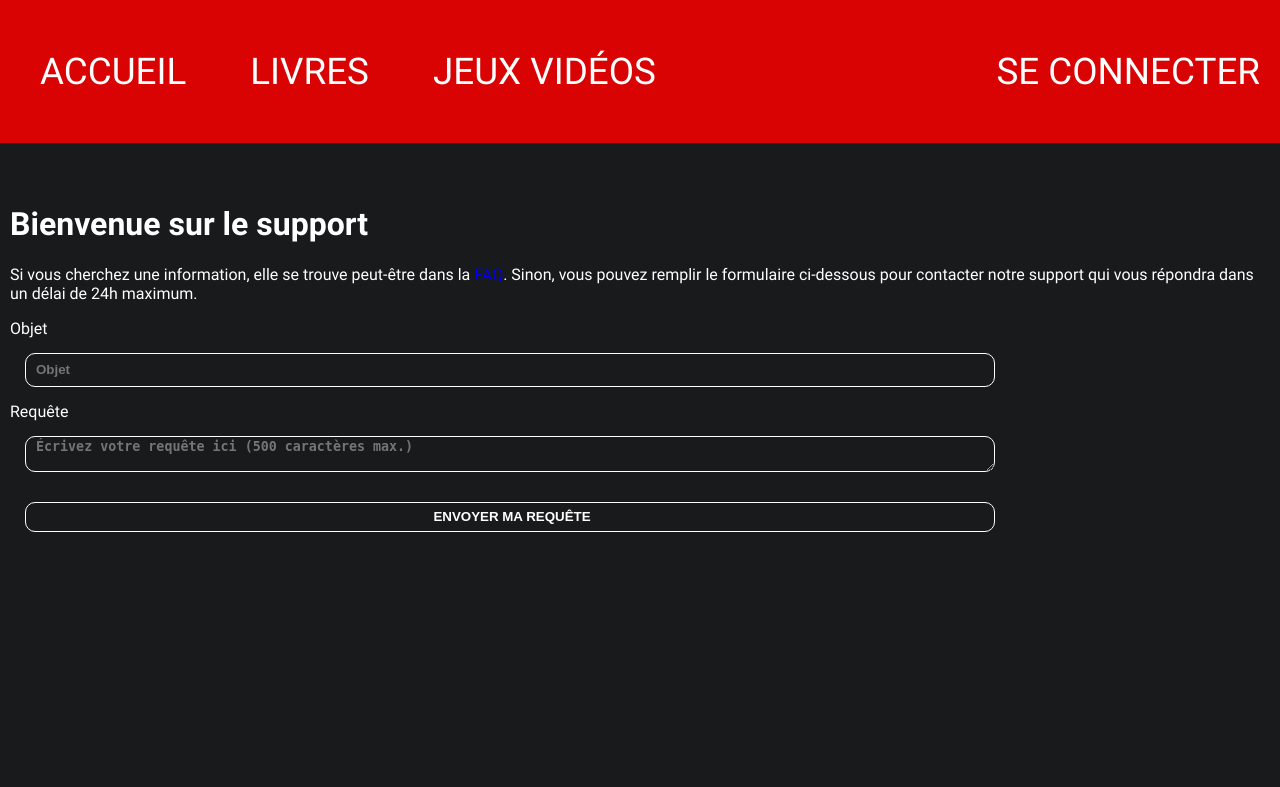
After one commit to CBo9/Project_TradeMark, a PHP site: template view/support.php in a window 1280 px wide. The commit adds this page. Shown: the top 787 px of the page. Run offline with PHP 8.4, Linux system fonts and the light colour scheme; the template is opened without the code that fills it, so the values that code supplies are empty.

Commit message:
update calls of all classes + added 404 and support pages

```diff
--- a/class/User.php
+++ b/class/User.php
@@ -1,6 +1,4 @@
 <?php
-require_once'class/Generic.php';
-
 
 class User extends Generic{
 
--- a/controller/controller.php
+++ b/controller/UserController.php
@@ -1,12 +1,8 @@
 <?php
-require_once'class/User.php';
-require_once'model/UserManager.php';
-
 
 class Controller{
 
 	function signUp(){
-
 		$user = new User($_POST);
 		$userManager = new UserManager();
 		$user->setAvatar('default.jpg');
--- a/model/UserManager.php
+++ b/model/UserManager.php
@@ -1,6 +1,4 @@
 <?php
-require_once'model/Manager.php';
-
 
 class UserManager extends Manager{
 
--- a/public/css/style.css
+++ b/public/css/style.css
@@ -16,8 +16,11 @@
     color: white; }
     #navbar a:hover {
       opacity: 1 !important;
-      color: black;
       text-shadow: black 3px 3px 3px; }
+  #navbar #navRight {
+    display: inline;
+    position: absolute;
+    right: 10px; }
 
 .redBgForm {
   background-color: rgba(241, 43, 43, 0.46);
@@ -28,7 +31,7 @@
 .maincontent {
   margin-right: 200px; }
 
-input {
+input, textarea {
   border: white solid 1px;
   border-radius: 10px;
   height: 30px;
@@ -37,7 +40,7 @@ input {
   transition: 0.3s;
   font-weight: bold;
   padding-left: 10px; }
-  input:focus {
+  input:focus, textarea:focus {
     box-shadow: 0 0 2em red; }
 
 .inputFileButton {
@@ -88,3 +91,27 @@ footer {
   display: flex;
   justify-content: space-around;
   flex-wrap: wrap; }
+
+/*--- ERROR 404 ---*/
+#title404 {
+  font-size: 5em;
+  color: red; }
+
+#message404 {
+  font-size: 1.7em; }
+  #message404 a {
+    font-size: 1.7em;
+    color: #ff001a;
+    font-weight: bold;
+    text-decoration: none; }
+    #message404 a:hover {
+      text-shadow: 0 0 10px #FB4242; }
+
+#supportForm {
+  width: 1000px;
+  display: grid; }
+  #supportForm input, #supportForm textarea {
+    margin: 15px; }
+  #supportFormtextarea {
+    width: 100%;
+    resize: none; }
--- a/public/js/NavbarOnScroll.js
+++ b/public/js/NavbarOnScroll.js
@@ -6,8 +6,8 @@ function NavbarOnScroll() {
 
     document.getElementById("navbar").style.padding = "10px 10px";
     document.getElementById("navbar").style.backgroundColor = "#790e0e";
-    $('#navbar>a').css("opacity","0.6");
-    $('#navbar>a').css("font-size","1.3em");
+    $('#navbar>a,#navRight>a').css("opacity","0.6");
+    $('#navbar>a,#navRight>a').css("font-size","1.3em");
   } else {
     document.getElementById("navbar").style.padding = "50px 10px";
     document.getElementById("navbar").style.backgroundColor = "rgba(217,3,3,1)";
--- a/public/scss/style.scss
+++ b/public/scss/style.scss
@@ -21,9 +21,13 @@ $footerHeight : 60px;
 		color:white;
 		&:hover{
 			opacity:1 !important;
-			color:black;
 			text-shadow: black 3px 3px 3px;
 		}
+	}
+	& #navRight{
+		display: inline;
+		position:absolute;
+		right:10px;
 	}
 }
 
@@ -38,7 +42,7 @@ $footerHeight : 60px;
 	margin-right:200px;
 }
 
-input{
+input,textarea{
 	border:white solid 1px;
 	border-radius:10px;
 	height:30px;
@@ -114,3 +118,36 @@ footer {
 	justify-content: space-around;
 	flex-wrap: wrap;
 }
+
+/*--- ERROR 404 ---*/
+
+#title404{
+	font-size:5em;
+	color:red;
+}
+
+#message404{
+	font-size:1.7em;
+	& a{
+		font-size:1.7em;
+		color:#ff001a;
+		font-weight: bold;
+		text-decoration: none;
+		&:hover{
+			text-shadow: 0 0 10px #FB4242;
+		}
+	}
+}
+
+
+#supportForm{
+	width:1000px;
+	display:grid;
+	& input,textarea{
+		margin:15px;
+	}
+	&textarea{
+		width:100%;
+		resize: none;
+	}
+}
--- a/view/mainTemplate.php
+++ b/view/mainTemplate.php
@@ -9,11 +9,20 @@
 <body>
 <!--barre de navigation-->
 	<div id="container">
-	    <nav class="nav nav-pills flex-column flex-sm-row" id="navbar">
-	        <a class="flex-sm-fill text-sm-center btn btn-primary" href="index.php">ACCUEIL</a>
-	        <a class="flex-sm-fill text-sm-center btn btn-success" href="index.php?a=connexion">LIVRES</a>
-	        <a class="flex-sm-fill text-sm-center btn btn-warning" href="index.php?a=inscription">JEUX VIDÉOS</a>
-	        <a class="flex-sm-fill text-sm-center btn btn-danger" href="index.php?a=connection">SE CONNECTER</a>
+	    <nav id="navbar">
+	        <a  href="index.php">ACCUEIL</a>
+	        <a  href="index.php?a=connexion">LIVRES</a>
+	        <a  href="index.php?a=inscription">JEUX VIDÉOS</a>
+	        <?php if(isset($_SESSION['id'])):?>
+	        	<a  href="index.php?a=support">SUPPORT</a>
+	        <?php endif; ?>
+	        <div id="navRight">
+		        <?php if(isset($_SESSION['id'])){?>
+		        	<a href="index.php?a=profile"><?= $login ?></a>
+		        <?php }else{?>
+	        		<a  href="index.php?a=connection">SE CONNECTER</a>
+	        	<?php }?>
+	        </div>
 	    </nav>
 
 
--- /dev/null
+++ b/view/support.php
@@ -0,0 +1,22 @@
+<?php
+$title = "Support";
+
+ob_start() ?>
+
+<h1>Bienvenue sur le support</h1>
+
+<p>Si vous cherchez une information, elle se trouve peut-être dans la <a href="#">FAQ</a>. Sinon, vous pouvez remplir le formulaire ci-dessous pour contacter notre support qui vous répondra dans un délai de 24h maximum.</p>
+
+<form method="POST" action="#" id="supportForm">
+	<label for="title">Objet</label>
+	<input type="text" id="title" name="title" placeholder="Objet">
+
+	<label for="request">Requête</label>
+	<textarea name="request" id="request" class="txtArea" placeholder="Écrivez votre requête ici (500 caractères max.)"></textarea>
+
+	<input type="submit" value="ENVOYER MA REQUÊTE">
+</form>
+
+
+<?php $content = ob_get_clean();
+require_once'view/mainTemplate.php';
```
Also changed, not shown: controller/SupportController.php (added, +13 -0 lines), index.php (+24 -20 lines), model/SupportManager.php (added, +33 -0 lines), public/css/style.min.css (+1 -1 lines), view/404.php (added, +13 -0 lines).
